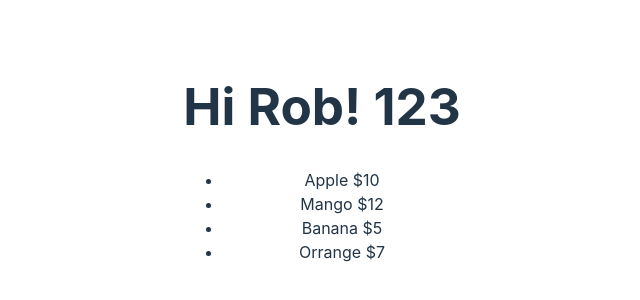
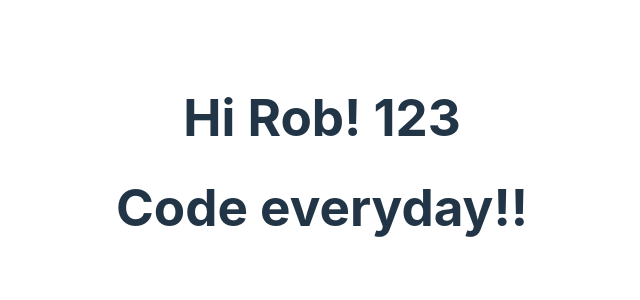
Before and after one commit to AlMahfuzKhanD/react-js-practice, a React (Vite) app in the folder react-by-code-stoic/: page / in a window 1280 px wide. Shown: the part 238-538 px from the top of the page, without its empty margins (318-958 px from the left). Built offline with nearby package versions, Linux system fonts and the light colour scheme.

Commit message:
Conditional rendering done

```diff
--- a/react-by-code-stoic/src/App.jsx
+++ b/react-by-code-stoic/src/App.jsx
@@ -3,6 +3,7 @@ import Fruits from "./components/Fruits";
 import { useState } from "react";
 import reactLogo from "./assets/react.svg";
 import "./App.css";
+import ConditionalComponent from "./components/ConditionalComponent";
 
 function App() {
   const [count, setCount] = useState(0);
@@ -17,7 +18,7 @@ function App() {
       {/* <Hello name="Mahfuz" message="Hello" seatNumbers={seatNumbers} /> */}
       <Hello person={person} />
       {/* <Hello name="Khan" message="Hi" /> */}
-      <Fruits />
+      <ConditionalComponent />
     </div>
   );
 }
--- /dev/null
+++ b/react-by-code-stoic/src/components/Code.jsx
@@ -0,0 +1,7 @@
+export default function Code() {
+  return (
+    <div>
+      <h1>Code everyday!!</h1>
+    </div>
+  );
+}
--- /dev/null
+++ b/react-by-code-stoic/src/components/ConditionalComponent.jsx
@@ -0,0 +1,11 @@
+import Code from "./Code";
+import Welcome from "./Welcome";
+
+export default function ConditionalComponent() {
+  const display = false;
+  if (display) {
+    return <Welcome />;
+  } else {
+    return <Code />;
+  }
+}
--- /dev/null
+++ b/react-by-code-stoic/src/components/Welcome.jsx
@@ -0,0 +1,7 @@
+export default function Welcome() {
+  return (
+    <div>
+      <h3> You are welcome!!</h3>
+    </div>
+  );
+}
```
